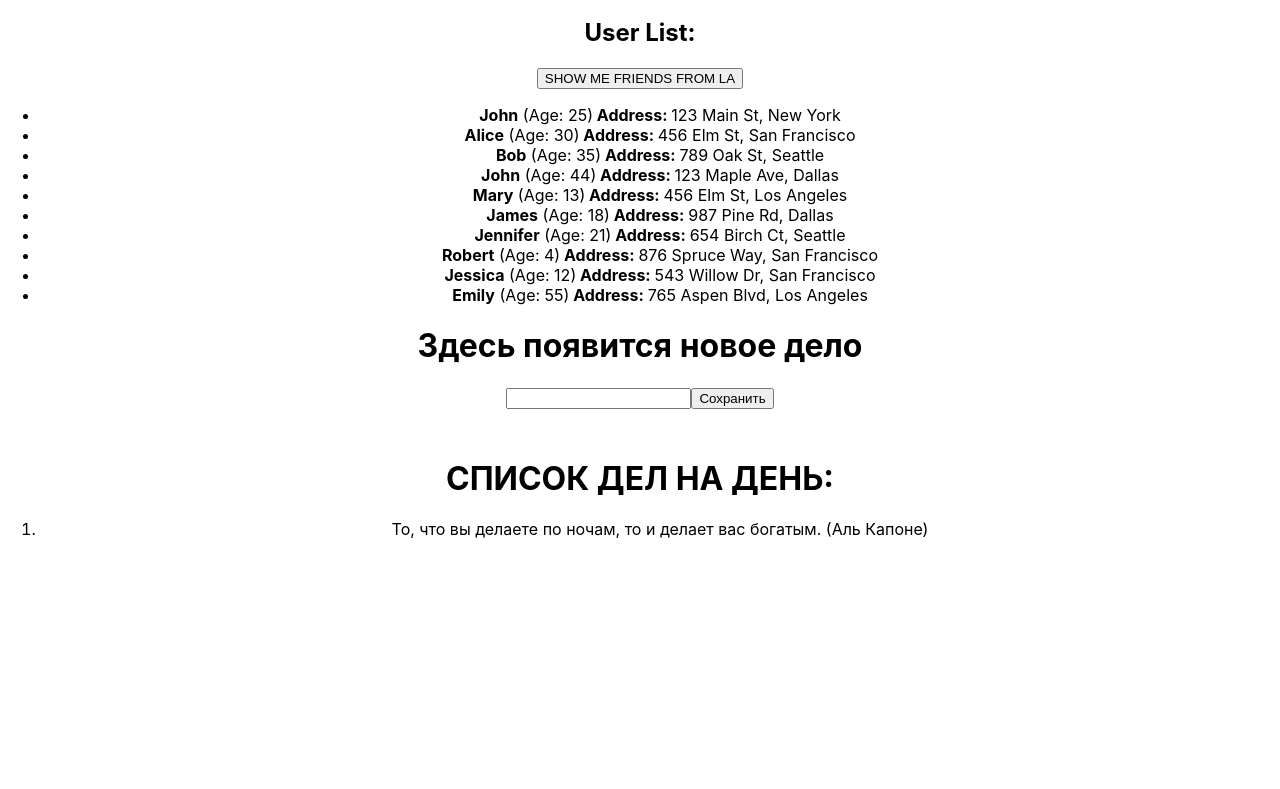
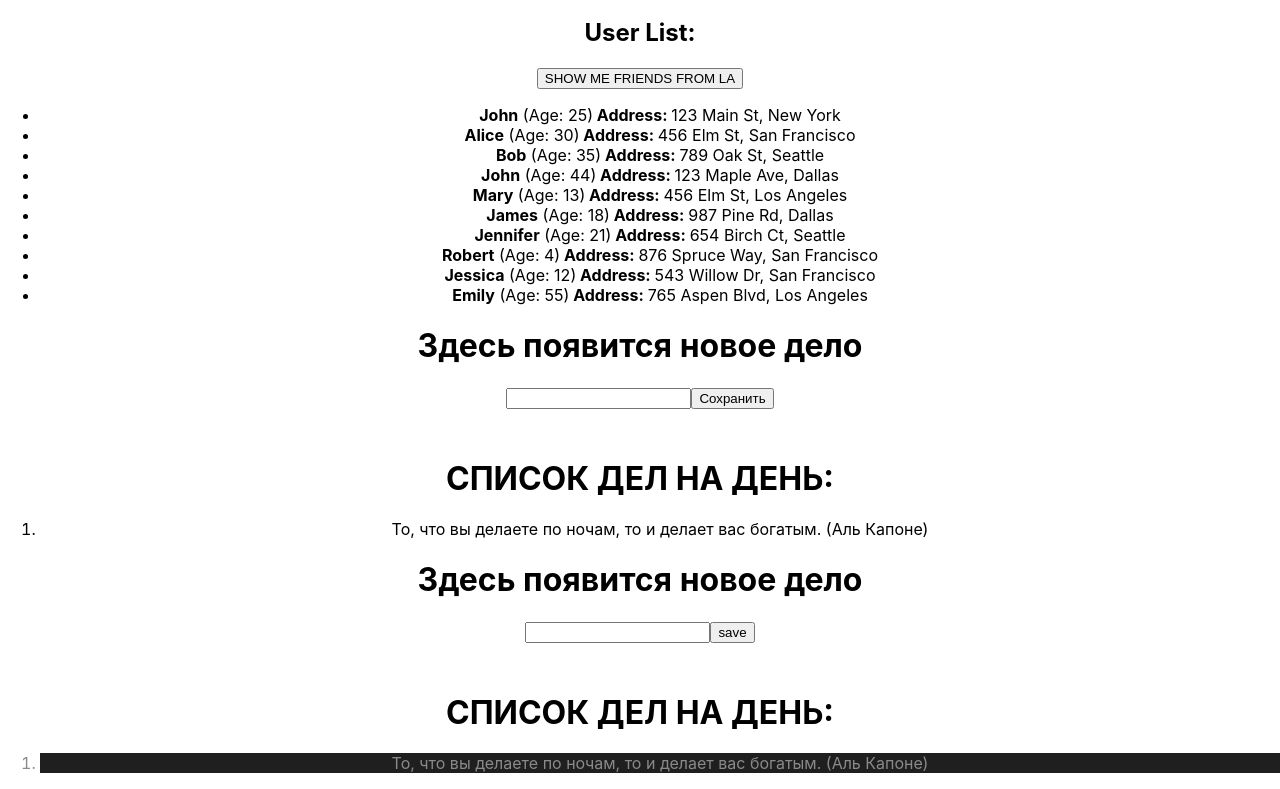
Before and after one commit to kirabortz/homework-front-main, a React (Create React App) app: page / in a window 1280 px wide. Shown: the part 271-1060 px from the top of the page. Before the commit the page ends 826 px from the top, so only its background shows below. Built offline with nearby package versions, Linux system fonts and the light colour scheme.

Commit message:
HW4 Doned

```diff
--- a/src/App.tsx
+++ b/src/App.tsx
@@ -11,7 +11,7 @@
       <HW1 />
       <HW2 />
       <HW3 />
-      {/*<HW4 />*/}
+      <HW4 />
     </div>
   );
 }
--- a/src/HW/4/Button.tsx
+++ b/src/HW/4/Button.tsx
@@ -1,16 +1,14 @@
 type ButtonPropsType = {
-  callBack: any // НУЖНО ПРОТИПИЗИРОВАТЬ
-  name: any // НУЖНО ПРОТИПИЗИРОВАТЬ
+    callBack: ()=>void
+    name: string
 };
 
 export const Button = (props: ButtonPropsType) => {
-  const callBackHandler = () => {
-    // НУЖНО ДОПИСАТЬ
-  };
+    const callBackHandler = () => props.callBack()
 
-  return (
-    <button id={'hw04-button'} onClick={callBackHandler}>
-      {props.name}
-    </button>
-  );
+    return (
+        <button id={'hw04-button'} onClick={callBackHandler}>
+            {props.name}
+        </button>
+    );
 };
--- a/src/HW/4/HW4.tsx
+++ b/src/HW/4/HW4.tsx
@@ -1,7 +1,7 @@
-import { useState } from 'react';
+import {useState} from 'react';
 import s from './HW4.module.css';
-import { Button } from './Button';
-import { Input } from './Input';
+import {Button} from './Button';
+import {Input} from './Input';
 
 export const HW4 = () => {
     // 1️⃣ Раскомментируйте JSX (HW4.tsx) и вы увидите,
@@ -24,27 +24,27 @@
 
     return (
         <div id={'hw04'}>
-      {/*{currentText ? (*/}
-      {/*  <h1 id={'hw04-text'}>{currentText}</h1>*/}
-      {/*) : (*/}
-      {/*  <h1 id={'hw04-default-text'}>Здесь появится новое дело</h1>*/}
-      {/*)}*/}
+            {currentText ? (
+                <h1 id={'hw04-text'}>{currentText}</h1>
+            ) : (
+                <h1 id={'hw04-default-text'}>Здесь появится новое дело</h1>
+            )}
 
-      {/*<Input НЕ ХВАТАЕТ АРГУМЕНТОВ />*/}
+            <Input currentText={currentText} setCurrentText={setCurrentText} />
 
-      {/*<Button НЕ ХВАТАЕТ АРГУМЕНТОВ />*/}
+            <Button name='save' callBack={handleSave}/>
 
-      {/*<h1 style={{ marginTop: '50px' }}>СПИСОК ДЕЛ НА ДЕНЬ:</h1>*/}
+            <h1 style={{marginTop: '50px'}}>СПИСОК ДЕЛ НА ДЕНЬ:</h1>
 
-      {/*<ol id={'hw04-tasks'}>*/}
-      {/*  {texts.map((el, index) => {*/}
-      {/*    return (*/}
-      {/*      <li key={index} id={`hw04-task-${index}`} className={ЕСЛИ ЧЕТН ? S.chetNechet : ''}>*/}
-      {/*        {el}*/}
-      {/*      </li>*/}
-      {/*    );*/}
-      {/*  })}*/}
-      {/*</ol>*/}
+            <ol id={'hw04-tasks'}>
+                {texts.map((el, index) => {
+                    return (
+                        <li key={index} id={`hw04-task-${index}`} className={index % 2 === 0  ? s.chetNechet : ''}>
+                            {el}
+                        </li>
+                    );
+                })}
+            </ol>
         </div>
     );
 };
--- a/src/HW/4/Input.tsx
+++ b/src/HW/4/Input.tsx
@@ -1,14 +1,16 @@
+import {ChangeEvent, Dispatch, SetStateAction} from 'react';
+
 type InputPropsType = {
-	currentText: any // НУЖНО ПРОТИПИЗИРОВАТЬ
-	setCurrentText: any // НУЖНО ПРОТИПИЗИРОВАТЬ
+    currentText: string
+    setCurrentText: Dispatch<SetStateAction<string>>
 };
 
+
+
 export const Input = (props: InputPropsType) => {
-	const onChangeHandler = (event: 'НУЖНО ПРОТИПИЗИРОВАТЬ') => {
-		// НУЖНО ДОПИСАТЬ
-	};
+    const onChangeHandler = (e:ChangeEvent<HTMLInputElement>) => props.setCurrentText(e.currentTarget.value)
 
-	// return (
-	//   <input id={'hw04-input'} type="text" value={props.currentText} onChange={onChangeHandler} />
-	// );
+    return (
+        <input id={'hw04-input'} type="text" value={props.currentText} onChange={onChangeHandler}/>
+    );
 };
```
Lines whose indentation alone changed are shown as unchanged.
